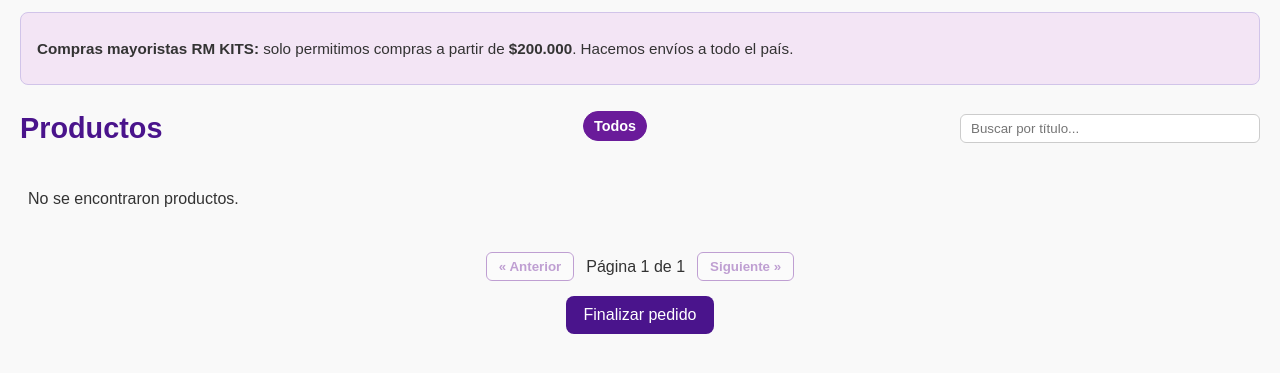
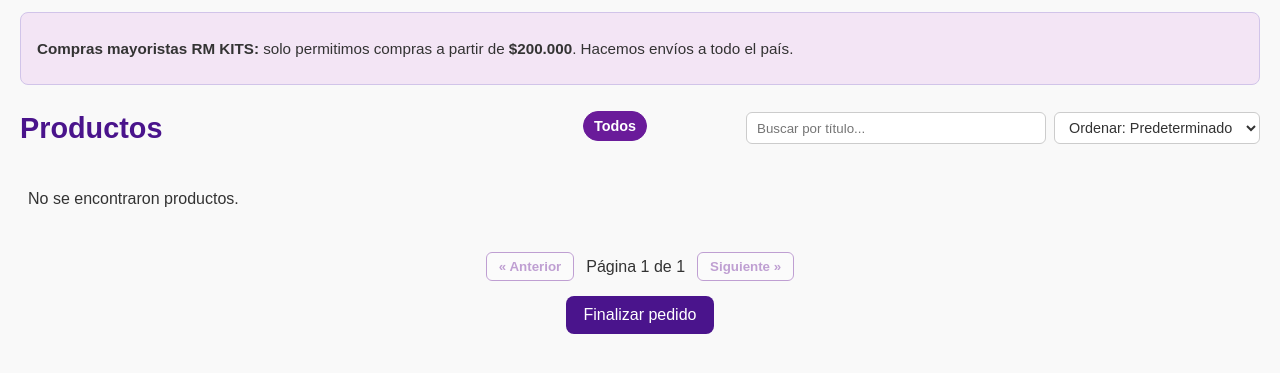
Before and after one commit to lulikatzz/rmkits, a Flask app: page / in a window 1280 px wide. Shown: the part 80-453 px from the top of the page. Run offline with Flask 3, Linux system fonts and the light colour scheme; data that the repository does not hold is empty; some libraries are stand-ins or nearby versions.

Commit message:
arreglo problema android

```diff
--- a/static/css/style.css
+++ b/static/css/style.css
@@ -123,6 +123,18 @@ header h1 {
   flex: 1 1 250px;
   display: flex;
   justify-content: flex-end;
+  gap: 8px;
+}
+
+#ordenar {
+  padding: 6px 10px;
+  border: 1px solid #ccc;
+  border-radius: 6px;
+  background: #fff;
+  color: #333;
+  font-size: 0.9rem;
+  cursor: pointer;
+  max-width: 220px;
 }
 
 #filtro {
--- a/static/js/index.js
+++ b/static/js/index.js
@@ -13,6 +13,7 @@ let productosFiltrados = [];
 let paginaActual = 1;
 let textoBusqueda = "";
 let filtroCategoria = "";
+let ordenActual = "";
 
 // Elementos del DOM
 const cont = document.getElementById("productos");
@@ -149,6 +150,12 @@ function aplicarFiltro() {
     const tieneStock = p.stock > 0;
     return coincideTexto && coincideCat && tieneStock;
   });
+
+  if (ordenActual === "precio-asc") {
+    productosFiltrados.sort((a, b) => a.precio - b.precio);
+  } else if (ordenActual === "precio-desc") {
+    productosFiltrados.sort((a, b) => b.precio - a.precio);
+  }
 
   paginaActual = 1;
   renderProductos();
@@ -332,6 +339,11 @@ document.addEventListener("DOMContentLoaded", () => {
     aplicarFiltro();
   });
 
+  document.getElementById("ordenar").addEventListener("change", e => {
+    ordenActual = e.target.value;
+    aplicarFiltro();
+  });
+
   document.querySelectorAll(".filtro-btn").forEach(btn => {
     btn.addEventListener("click", () => {
       document.querySelectorAll(".filtro-btn").forEach(x => x.classList.remove("active"));
--- a/templates/index.html
+++ b/templates/index.html
@@ -43,6 +43,11 @@
 
     <div class="controls">
       <input type="text" id="filtro" placeholder="Buscar por título...">
+      <select id="ordenar">
+        <option value="">Ordenar: Predeterminado</option>
+        <option value="precio-asc">Precio: Menor a Mayor</option>
+        <option value="precio-desc">Precio: Mayor a Menor</option>
+      </select>
     </div>
   </header>
 
```
Also changed, not shown: static/js/carrito.js (+4 -8 lines).
